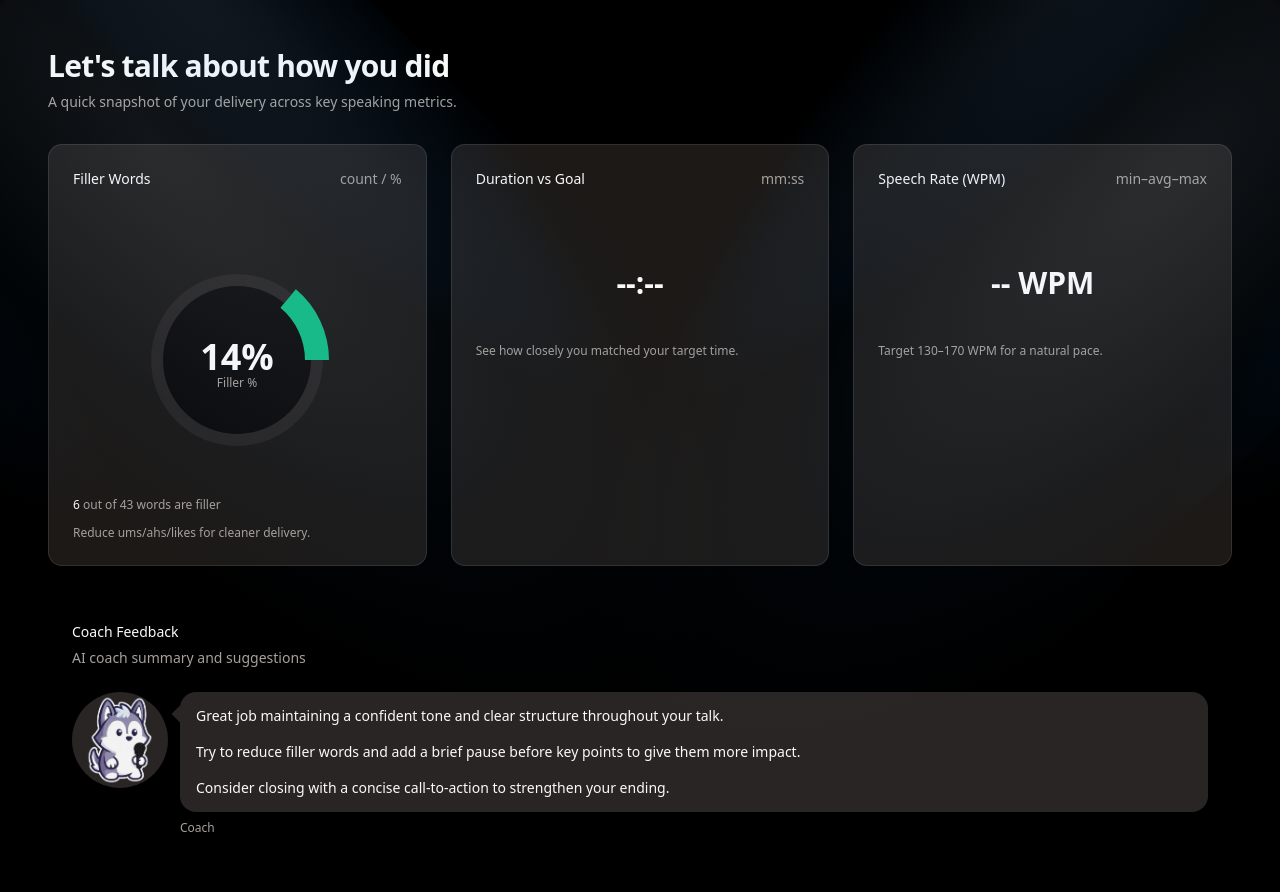
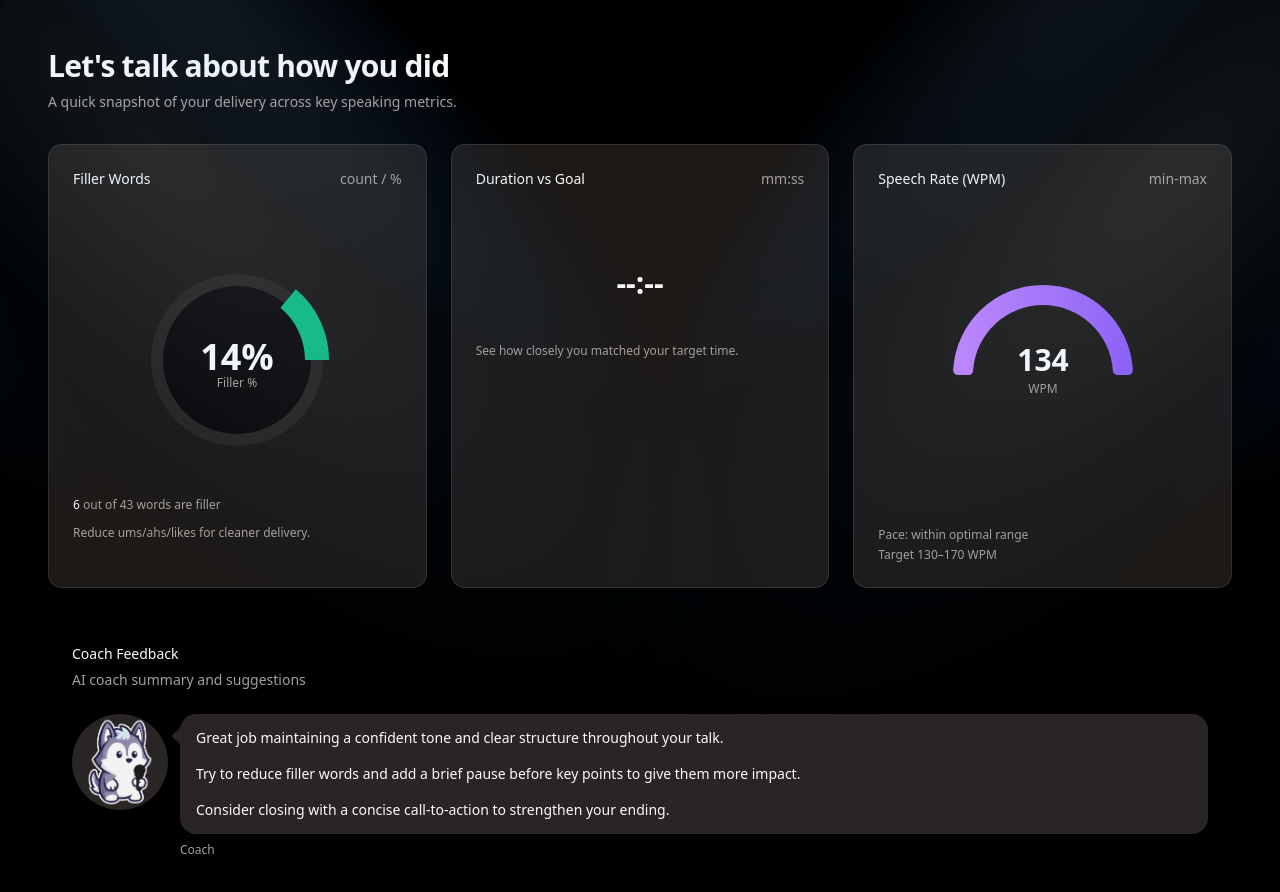
Before and after one commit to D0odi/Podium, a Next.js app in the folder frontend/: page /report in a window 1280 px wide. Shown: the top 892 px of the page. Built offline with nearby package versions, Linux system fonts and the light colour scheme.

Commit message:
added speech rate card

```diff
--- a/frontend/app/report/page.tsx
+++ b/frontend/app/report/page.tsx
@@ -30,6 +30,7 @@ function computeFillerStats(transcriptText: string) {
 import { ChartRadialShape } from "@/components/chart-radial-shape";
 import { Card, CardContent, CardHeader, CardTitle, CardDescription } from "@/components/ui/card";
 import { Spotlight } from "@/components/ui/spotlight-new";
+import { ChartRadialStacked } from "@/components/chart-radial-stacked";
 import { CoachMessage } from "@/components/coach-message";
 
 export default function ReportPage() {
@@ -108,12 +109,51 @@ export default function ReportPage() {
           <CardHeader className="pb-0">
             <div className="flex items-center justify-between">
               <CardTitle className="text-sm font-medium">Speech Rate (WPM)</CardTitle>
-              <CardDescription>min–avg–max</CardDescription>
+              <CardDescription>min-max</CardDescription>
             </div>
           </CardHeader>
           <CardContent className="pt-4">
-            <div className="h-24 grid place-items-center text-3xl font-semibold">-- WPM</div>
-            <p className="text-xs text-muted-foreground mt-3">Target 130–170 WPM for a natural pace.</p>
+            {(() => {
+              // TODO: Replace with backend-provided durations and per-window WPM series
+              const placeholderDurationSeconds = 125;
+              const placeholderWords = 280;
+              const wpmAvg = Math.round((placeholderWords / (placeholderDurationSeconds / 60)) || 0);
+              const wpmMin = 110; // placeholder min per sliding window
+              const wpmMax = 190; // placeholder max per sliding window
+              const wpmColor =
+                wpmAvg < 110 || wpmAvg > 190
+                  ? "#ef4444" // red
+                  : wpmAvg < 130 || wpmAvg > 170
+                  ? "#f59e0b" // amber
+                  : "#10b981"; // green
+              const wpmStatus =
+                wpmAvg < 110
+                  ? "Pace: too slow"
+                  : wpmAvg < 130
+                  ? "Pace: slightly slow"
+                  : wpmAvg <= 170
+                  ? "Pace: within optimal range"
+                  : wpmAvg <= 190
+                  ? "Pace: slightly fast"
+                  : "Pace: too fast";
+
+              return (
+                <>
+                  <ChartRadialStacked
+                    avg={wpmAvg}
+                    min={wpmMin}
+                    max={wpmMax}
+                    single
+                    barColor={wpmColor}
+                    withinCard
+                    title="Speech Rate"
+                    description="Average WPM vs optimal zone"
+                  />
+                  <p className="text-xs text-muted-foreground mt-3">{wpmStatus}</p>
+                  <p className="text-xs text-muted-foreground mt-1">Target 130–170 WPM</p>
+                </>
+              );
+            })()}
           </CardContent>
         </Card>
             </section>
--- /dev/null
+++ b/frontend/components/chart-radial-stacked.tsx
@@ -0,0 +1,121 @@
+"use client"
+
+import { Label, PolarRadiusAxis, RadialBar, RadialBarChart } from "recharts"
+
+import { Card, CardContent, CardDescription, CardFooter, CardHeader, CardTitle } from "@/components/ui/card"
+import { ChartConfig, ChartContainer } from "@/components/ui/chart"
+
+export const description = "A radial chart with stacked sections"
+
+type ChartRadialStackedProps = {
+  avg: number
+  min: number
+  max: number
+  optimalMin?: number
+  optimalMax?: number
+  cap?: number
+  title?: string
+  description?: string
+  footerPrimary?: string
+  footerSecondary?: string
+  withinCard?: boolean
+  single?: boolean
+  barColor?: string
+}
+
+export function ChartRadialStacked({
+  avg,
+  min,
+  max,
+  optimalMin = 130,
+  optimalMax = 170,
+  cap = 220,
+  title,
+  description,
+  footerPrimary,
+  footerSecondary,
+  withinCard = false,
+  single = false,
+  barColor = "#94a3b8",
+}: ChartRadialStackedProps) {
+  const below = Math.min(avg, optimalMin)
+  const within = Math.max(0, Math.min(avg - optimalMin, optimalMax - optimalMin))
+  const above = Math.max(0, avg - optimalMax)
+
+  const chartData = single
+    ? [{ value: avg }]
+    : [{ bucket: "wpm", below, within, above }]
+
+  const chartConfig: ChartConfig = single
+    ? { value: { label: "WPM", color: barColor } }
+    : {
+        below: { label: "Below", color: "#94a3b8" },
+        within: { label: "Optimal", color: "#10b981" },
+        above: { label: "Above", color: "#ef4444" },
+      }
+
+  const ChartCore = (
+    <ChartContainer config={chartConfig} className="mx-auto aspect-square w-full max-w-[280px]">
+      <RadialBarChart data={chartData as any} endAngle={180} innerRadius={80} outerRadius={130}>
+        {single ? (
+          <defs>
+            <linearGradient id="wpmGradient" x1="0" y1="0" x2="1" y2="0">
+              <stop offset="0%" stopColor="#c084fc" />
+              <stop offset="100%" stopColor="#8b5cf6" />
+            </linearGradient>
+          </defs>
+        ) : null}
+        <PolarRadiusAxis tick={false} tickLine={false} axisLine={false} domain={[0, cap]} />
+        {single ? (
+          <RadialBar dataKey="value" background cornerRadius={5} fill="url(#wpmGradient)" className="stroke-transparent stroke-2" />
+        ) : (
+          <>
+            <RadialBar dataKey="below" stackId="a" cornerRadius={5} fill="var(--color-below)" className="stroke-transparent stroke-2" />
+            <RadialBar dataKey="within" stackId="a" cornerRadius={5} fill="var(--color-within)" className="stroke-transparent stroke-2" />
+            <RadialBar dataKey="above" stackId="a" cornerRadius={5} fill="var(--color-above)" className="stroke-transparent stroke-2" />
+          </>
+        )}
+        <PolarRadiusAxis tick={false} tickLine={false} axisLine={false}>
+          <Label
+            content={({ viewBox }) => {
+              if (viewBox && "cx" in viewBox && "cy" in viewBox) {
+                return (
+                  <text x={viewBox.cx} y={viewBox.cy} textAnchor="middle">
+                    <tspan x={viewBox.cx} y={(viewBox.cy || 0) - 4} className="fill-foreground text-3xl font-bold">
+                      {avg.toLocaleString(undefined, { maximumFractionDigits: 0 })}
+                    </tspan>
+                    <tspan x={viewBox.cx} y={(viewBox.cy || 0) + 18} className="fill-muted-foreground">
+                      WPM
+                    </tspan>
+                  </text>
+                )
+              }
+            }}
+          />
+        </PolarRadiusAxis>
+      </RadialBarChart>
+    </ChartContainer>
+  )
+
+  if (withinCard) {
+    return ChartCore
+  }
+
+  return (
+    <Card className="flex flex-col">
+      {(title || description) && (
+        <CardHeader className="items-center pb-0">
+          {title ? <CardTitle>{title}</CardTitle> : null}
+          {description ? <CardDescription>{description}</CardDescription> : null}
+        </CardHeader>
+      )}
+      <CardContent className="flex flex-1 items-center pb-0">{ChartCore}</CardContent>
+      {(footerPrimary || footerSecondary) && (
+        <CardFooter className="flex-col gap-2 text-sm">
+          {footerPrimary ? <div className="leading-none font-medium">{footerPrimary}</div> : null}
+          {footerSecondary ? <div className="text-muted-foreground leading-none">{footerSecondary}</div> : null}
+        </CardFooter>
+      )}
+    </Card>
+  )
+}
```
